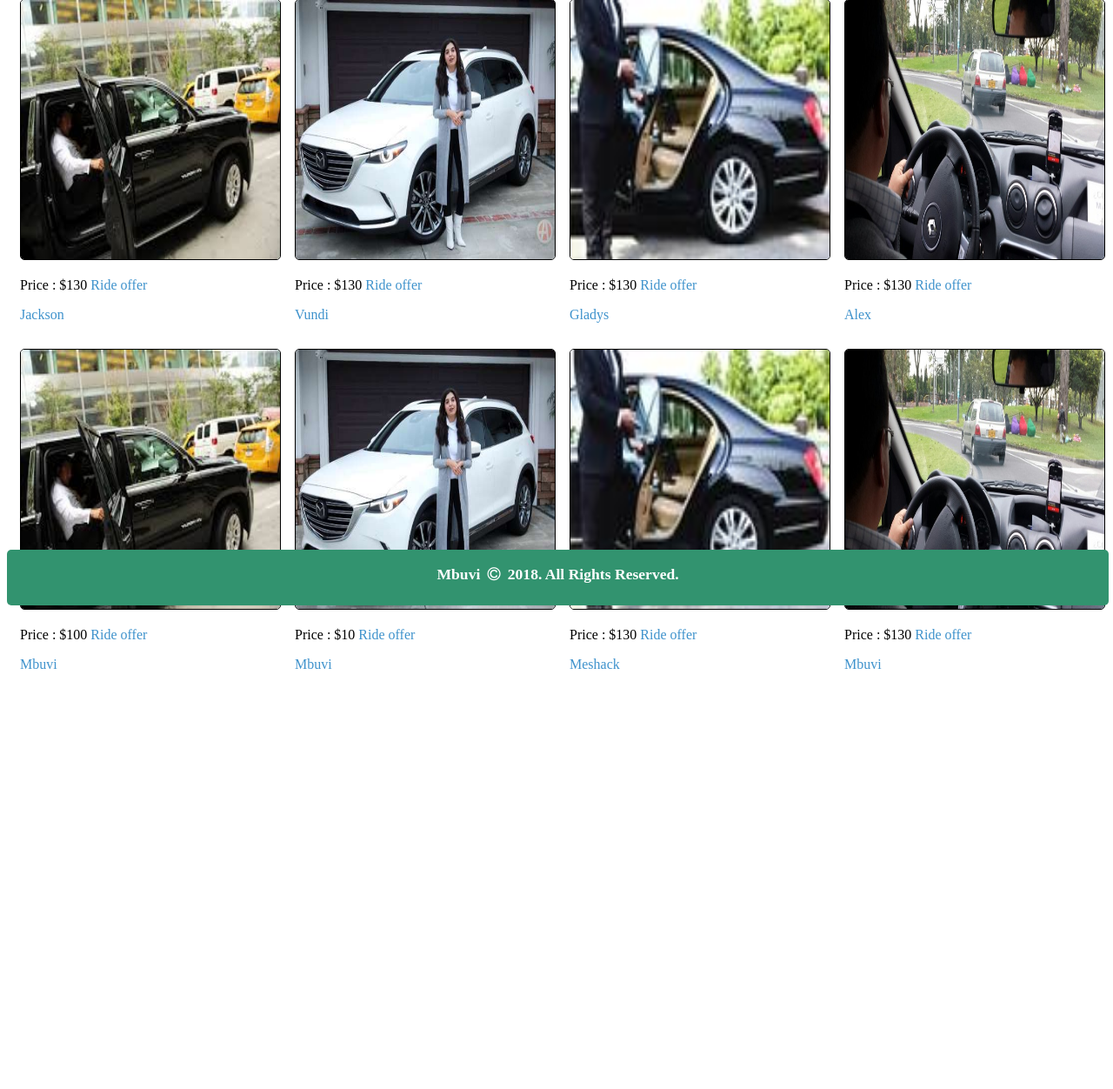
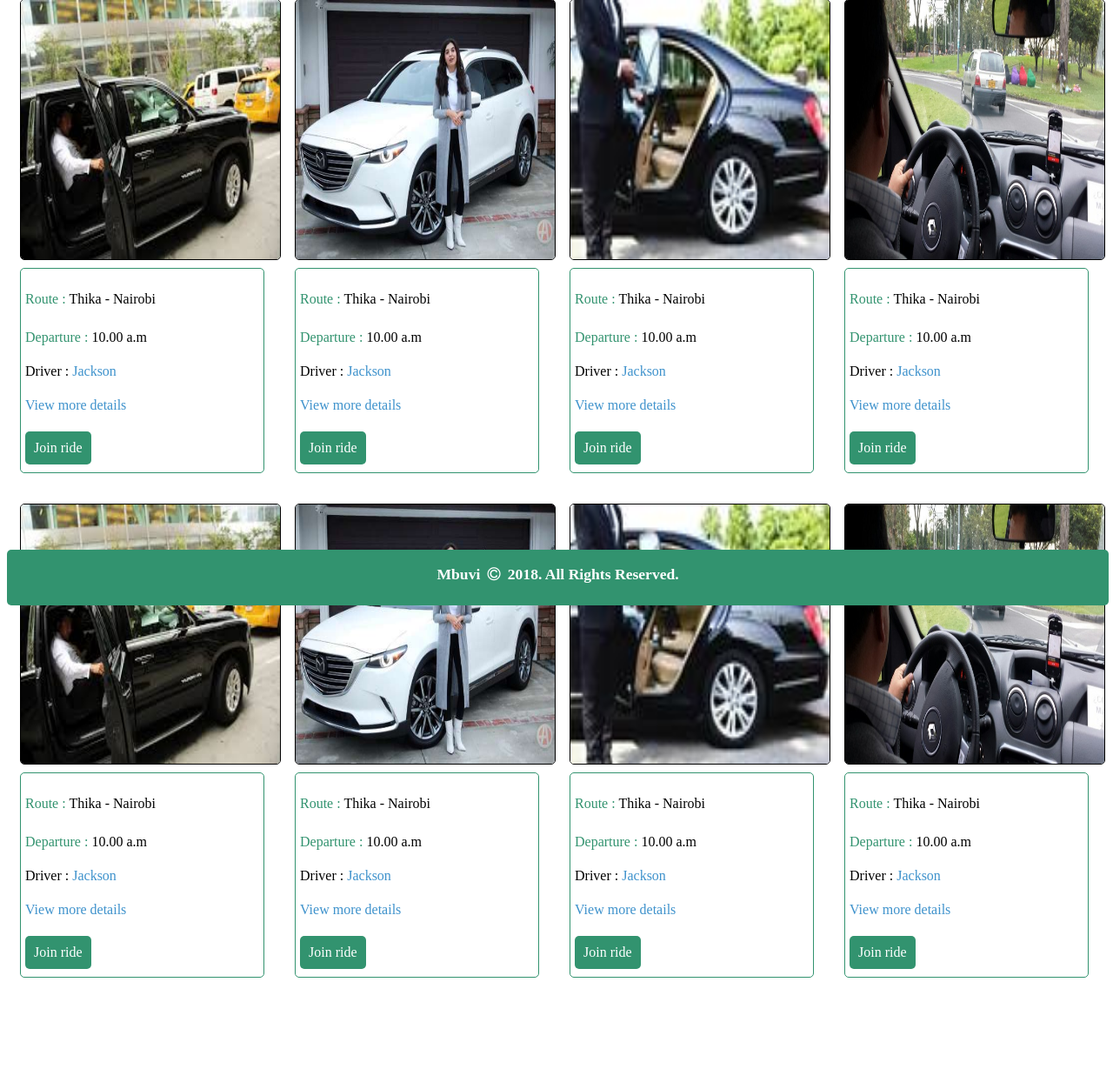
Before and after one commit to meshack-mbuvi/ride-my-way, a PHP site: page /user.html in a window 1280 px wide. Shown: the part 104-1356 px from the top of the page at 87% size. Before the commit the page ends 873 px from the top, so only its background shows below. Run offline with PHP 8.4, Linux system fonts and the light colour scheme.

Commit message:
[Feature #158423489] Modify ride offers to highlight key details. Add button for user to join ride

```diff
--- a/ui/css/main.css
+++ b/ui/css/main.css
@@ -210,13 +210,26 @@ img{
     border: solid 1px;
     border-radius: 5px;
 }
+.details{
+    border: 1px solid #32936f;
+    padding:5px;
+    margin:5px 5px 5px 0;
+    border-radius: 5px;
+}
 .details div{
     float: left;
     clear: right;
 }
-.details p>a{
+.details p>span.right>a, .details form>span.right>a{
     float: right;
-    color: #32936f;
+    background-color: #32936f;
+    color: #fff;
+    padding:10px;
+}
+.details form{
+    margin: 0 !important;
+    padding:0 !important;
+    display: inline-block;
 }
 
 .clear{
@@ -245,3 +258,28 @@ img{
 .checked {
     color: #32936f;
 }
+
+.ride_details{
+    padding: 16px;
+    margin-top: 16px;
+
+}
+.ride_details p{
+    font-size: 1.3em;
+}
+.label{
+    color: #32936f;
+    display: inline-block;
+    margin:5px 0 5px 0;
+    clear: left;
+}
+.value{
+    float: right;
+    clear: right;
+}
+.join a{
+    background-color: #32936f !important;
+    color: #fff;
+    text-align: center;
+    padding: 5px;
+}
--- a/ui/user.html
+++ b/ui/user.html
@@ -12,7 +12,7 @@
 <body>
 	<div class="container">
 		<div class="row navbar" id=myNav>
-			<div class="col-sm-12 col-lg-12">
+			<div class="col-sm-12">
 				<ul>
 				    <li><a href="./index.html"><i class="fa fa-home "></i>Home</a></li>
 				    <li><a href="./user.html"><i class="fa fa-car "></i>Ride offers</a></li>
@@ -27,57 +27,55 @@
 			<div class="col-sm-12 col-md-3">
 				<img src="./img/rides/car0.jpeg">
 				<div class="details">
-					<p>Price : $130
-						<span class="tooltip"><a href="">Ride offer</a>
-							<span class="tooltiptext">
-								From :Nairobi
-								<br>
-								To Nakuru
-								<br>
-								Capacity: 4 passengers
-								<br>
-								Departure: 10.30 am
-							</span>
-						</span>
-					</p>
-					<span class="tooltip"><a href="">Jackson</a>
+					<p><span class="label">Route : </span><span> Thika - Nairobi</span></p>
+
+					<p><span class="label">Departure : </span>
+							<span>10.00 a.m</span></p>
+					<p><span>Driver :
+							<span class="tooltip"><a href=""> Jackson</a>
 		  						<span class="tooltiptext">
 									<span class="fa fa-star checked"></span>
 									<span class="fa fa-star checked"></span>
 									<span class="fa fa-star checked"></span>
 									<span class="fa fa-star"></span>
 									<span class="fa fa-star"></span>
-					    View driver rating and reviews by users</span>
+						    		View driver rating and reviews by users
 						    	</span>
+				    		</span>
+						</span>
+						</p>
+					<p>
+						<span class="label"><a href="ridedetails.html">View more details</a></span>
+					</p>
+					<form><span class="right"><a href="">Join ride</a></span></form>
 
 				</div>
+			</div>
 
-			</div>
 			<div class="col-sm-12 col-md-3">
 				<img src="./img/rides/car1.jpeg">
 				<div class="details">
-					<p>Price : $130
-						<span class="tooltip"><a href="">Ride offer</a>
-							<span class="tooltiptext">
-								From :Nairobi
-								<br>
-								To Nakuru
-								<br>
-								Capacity: 4 passengers
-								<br>
-								Departure: 10.30 am
-							</span>
-						</span>
-					</p>
-					<span class="tooltip"><a href="">Vundi</a>
+					<p><span class="label">Route : </span><span> Thika - Nairobi</span></p>
+
+					<p><span class="label">Departure : </span>
+							<span>10.00 a.m</span></p>
+					<p><span>Driver :
+							<span class="tooltip"><a href=""> Jackson</a>
 		  						<span class="tooltiptext">
 									<span class="fa fa-star checked"></span>
 									<span class="fa fa-star checked"></span>
 									<span class="fa fa-star checked"></span>
 									<span class="fa fa-star"></span>
 									<span class="fa fa-star"></span>
-					    View driver rating and reviews by users</span>
+						    		View driver rating and reviews by users
 						    	</span>
+				    		</span>
+						</span>
+						</p>
+					<p>
+						<span class="label"><a href="ridedetails.html">View more details</a></span>
+					</p>
+					<form><span class="right"><a href="">Join ride</a></span></form>
 
 				</div>
 
@@ -86,28 +84,27 @@
 			<div class="col-sm-12 col-md-3">
 				<img src="./img/rides/car3.jpeg">
 				<div class="details">
-					<p>Price : $130
-						<span class="tooltip"><a href="">Ride offer</a>
-							<span class="tooltiptext">
-								From :Nairobi
-								<br>
-								To Nakuru
-								<br>
-								Capacity: 4 passengers
-								<br>
-								Departure: 10.30 am
-							</span>
-						</span>
-					</p>
-					<span class="tooltip"><a href="">Gladys</a>
+					<p><span class="label">Route : </span><span> Thika - Nairobi</span></p>
+
+					<p><span class="label">Departure : </span>
+							<span>10.00 a.m</span></p>
+					<p><span>Driver :
+							<span class="tooltip"><a href=""> Jackson</a>
 		  						<span class="tooltiptext">
 									<span class="fa fa-star checked"></span>
 									<span class="fa fa-star checked"></span>
 									<span class="fa fa-star checked"></span>
 									<span class="fa fa-star"></span>
 									<span class="fa fa-star"></span>
-					    View driver rating and reviews by users</span>
+						    		View driver rating and reviews by users
 						    	</span>
+				    		</span>
+						</span>
+						</p>
+					<p>
+						<span class="label"><a href="ridedetails.html">View more details</a></span>
+					</p>
+					<form><span class="right"><a href="">Join ride</a></span></form>
 
 				</div>
 
@@ -115,28 +112,27 @@
 			<div class="col-sm-12 col-md-3">
 				<img src="./img/rides/car4.jpg">
 				<div class="details">
-					<p>Price : $130
-						<span class="tooltip"><a href="">Ride offer</a>
-							<span class="tooltiptext">
-								From :Nairobi
-								<br>
-								To Nakuru
-								<br>
-								Capacity: 6 passengers
-								<br>
-								Departure: 10.00 am
-							</span>
-						</span>
-					</p>
-					<span class="tooltip"><a href="">Alex</a>
+					<p><span class="label">Route : </span><span> Thika - Nairobi</span></p>
+
+					<p><span class="label">Departure : </span>
+							<span>10.00 a.m</span></p>
+					<p><span>Driver :
+							<span class="tooltip"><a href=""> Jackson</a>
 		  						<span class="tooltiptext">
 									<span class="fa fa-star checked"></span>
 									<span class="fa fa-star checked"></span>
 									<span class="fa fa-star checked"></span>
 									<span class="fa fa-star"></span>
 									<span class="fa fa-star"></span>
-					    View driver rating and reviews by users</span>
+						    		View driver rating and reviews by users
 						    	</span>
+				    		</span>
+						</span>
+						</p>
+					<p>
+						<span class="label"><a href="ridedetails.html">View more details</a></span>
+					</p>
+					<form><span class="right"><a href="">Join ride</a></span></form>
 
 				</div>
 			</div>
@@ -147,28 +143,27 @@
 			<div class="col-sm-12 col-md-3">
 				<img src="./img/rides/car0.jpeg">
 				<div class="details">
-					<p>Price : $100
-						<span class="tooltip"><a href="">Ride offer</a>
-							<span class="tooltiptext">
-								From :Nakuru
-								<br>
-								To Nairobi
-								<br>
-								Capacity: 4 passengers
-								<br>
-								Departure: 10.30 am
-							</span>
-						</span>
-					</p>
-					<span class="tooltip"><a href="">Mbuvi</a>
+					<p><span class="label">Route : </span><span> Thika - Nairobi</span></p>
+
+					<p><span class="label">Departure : </span>
+							<span>10.00 a.m</span></p>
+					<p><span>Driver :
+							<span class="tooltip"><a href=""> Jackson</a>
 		  						<span class="tooltiptext">
 									<span class="fa fa-star checked"></span>
 									<span class="fa fa-star checked"></span>
 									<span class="fa fa-star checked"></span>
 									<span class="fa fa-star"></span>
 									<span class="fa fa-star"></span>
-					    View driver rating and reviews by users</span>
+						    		View driver rating and reviews by users
 						    	</span>
+				    		</span>
+						</span>
+						</p>
+					<p>
+						<span class="label"><a href="ridedetails.html">View more details</a></span>
+					</p>
+					<form><span class="right"><a href="">Join ride</a></span></form>
 
 				</div>
 
@@ -177,28 +172,27 @@
 			<div class="col-sm-12 col-md-3">
 				<img src="./img/rides/car1.jpeg">
 				<div class="details">
-					<p>Price : $10
-						<span class="tooltip"><a href="">Ride offer</a>
-							<span class="tooltiptext">
-								From :Nairobi
-								<br>
-								To Githurai
-								<br>
-								Capacity: 10 passengers
-								<br>
-								Departure: 11.30 am
-							</span>
-						</span>
-					</p>
-					<span class="tooltip"><a href="">Mbuvi</a>
+					<p><span class="label">Route : </span><span> Thika - Nairobi</span></p>
+
+					<p><span class="label">Departure : </span>
+							<span>10.00 a.m</span></p>
+					<p><span>Driver :
+							<span class="tooltip"><a href=""> Jackson</a>
 		  						<span class="tooltiptext">
 									<span class="fa fa-star checked"></span>
 									<span class="fa fa-star checked"></span>
 									<span class="fa fa-star checked"></span>
 									<span class="fa fa-star"></span>
 									<span class="fa fa-star"></span>
-					    View driver rating and reviews by users</span>
+						    		View driver rating and reviews by users
 						    	</span>
+				    		</span>
+						</span>
+						</p>
+					<p>
+						<span class="label"><a href="ridedetails.html">View more details</a></span>
+					</p>
+					<form><span class="right"><a href="">Join ride</a></span></form>
 
 				</div>
 
@@ -207,57 +201,54 @@
 			<div class="col-sm-12 col-md-3">
 				<img src="./img/rides/car3.jpeg">
 				<div class="details">
-					<p>Price : $130
-						<span class="tooltip"><a href="">Ride offer</a>
-							<span class="tooltiptext">
-								From :Nairobi
-								<br>
-								To Thika
-								<br>
-								Capacity: 10 passengers
-								<br>
-								Departure: 6.30 am
-							</span>
-						</span>
-					</p>
-					<span class="tooltip"><a href="">Meshack</a>
+					<p><span class="label">Route : </span><span> Thika - Nairobi</span></p>
+
+					<p><span class="label">Departure : </span>
+							<span>10.00 a.m</span></p>
+					<p><span>Driver :
+							<span class="tooltip"><a href=""> Jackson</a>
 		  						<span class="tooltiptext">
 									<span class="fa fa-star checked"></span>
 									<span class="fa fa-star checked"></span>
 									<span class="fa fa-star checked"></span>
 									<span class="fa fa-star"></span>
 									<span class="fa fa-star"></span>
-					    View driver rating and reviews by users</span>
+						    		View driver rating and reviews by users
 						    	</span>
-
+				    		</span>
+						</span>
+						</p>
+					<p>
+						<span class="label"><a href="ridedetails.html">View more details</a></span>
+					</p>
+					<form><span class="right"><a href="">Join ride</a></span></form>
 				</div>
 
 			</div>
 			<div class="col-sm-12 col-md-3">
 				<img src="./img/rides/car4.jpg">
 				<div class="details">
-					<p>Price : $130
-						<span class="tooltip"><a href="">Ride offer</a>
-							<span class="tooltiptext">
-								From :Nairobi
-								<br>
-								To Nakuru
-								<br>
-								Capacity: 4 passengers
-								<br>
-								Departure: 10.30 am
-							</span>
-						</span>
-					</p>
-					<span class="tooltip"><a href="">Mbuvi</a>
+					<p><span class="label">Route : </span><span> Thika - Nairobi</span></p>
+
+					<p><span class="label">Departure : </span>
+							<span>10.00 a.m</span></p>
+					<p><span>Driver :
+							<span class="tooltip"><a href=""> Jackson</a>
 		  						<span class="tooltiptext">
 									<span class="fa fa-star checked"></span>
 									<span class="fa fa-star checked"></span>
 									<span class="fa fa-star checked"></span>
 									<span class="fa fa-star"></span>
 									<span class="fa fa-star"></span>
-					    View driver rating and reviews by users</span>
+						    		View driver rating and reviews by users
 						    	</span>
+				    		</span>
+						</span>
+						</p>
+					<p>
+						<span class="label"><a href="ridedetails.html">View more details</a></span>
+					</p>
+					<form><span class="right"><a href="">Join ride</a></span></form>
 
 				</div>
 			</div>
```
Lines whose indentation alone changed are shown as unchanged.
